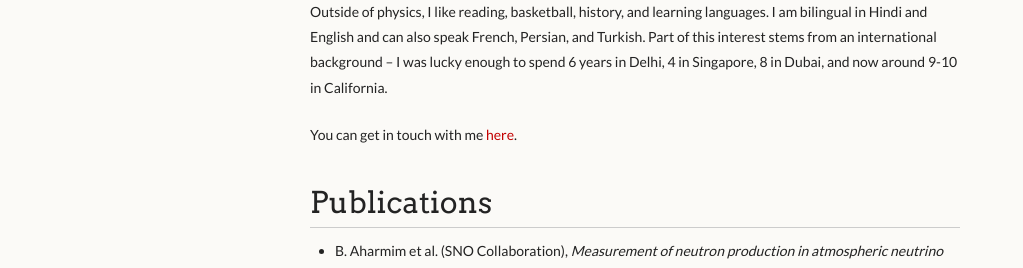
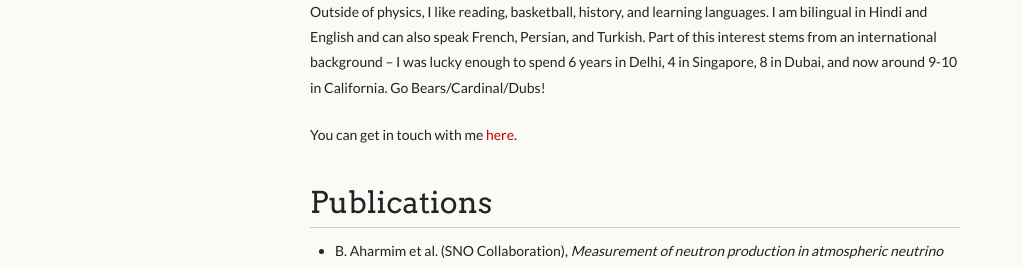
Before and after one commit to joe-singh/joe-singh.github.io, a Jekyll site: the page built from index.md, in a window 1280 px wide. Shown: the part 398-666 px from the top of the page, without its empty margins (0-1023 px from the left). Built offline with Jekyll 4.4.1, drawn with Linux system fonts in a browser that asks for light colours.

Commit message:
Update text

```diff
--- a/index.md
+++ b/index.md
@@ -23,7 +23,7 @@ lower mass DM targets. My work in particular has focused on the 0.1 - 1 GeV rang
 
 Outside of physics, I like reading, basketball, history, and learning languages. I am bilingual in Hindi and English and can also speak French, Persian, and
 Turkish. Part of this interest stems from an international background -- I was lucky enough to spend 6 years in Delhi, 4 in Singapore, 8 in Dubai, and now around 9-10
-in California.
+in California. Go Bears/Cardinal/Dubs!
 
 You can get in touch with me [here](mailto:joesingh@stanford.edu).
 
```
